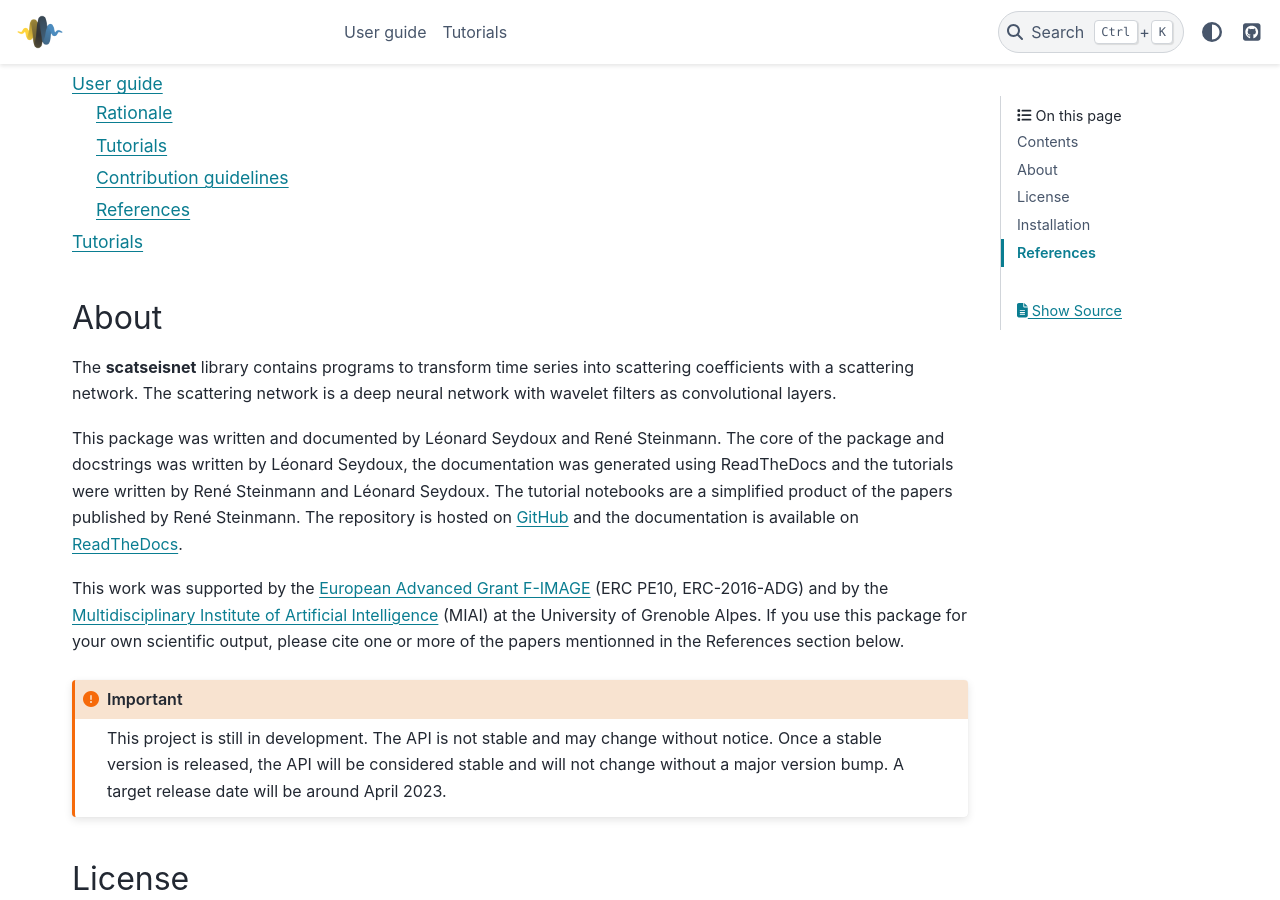
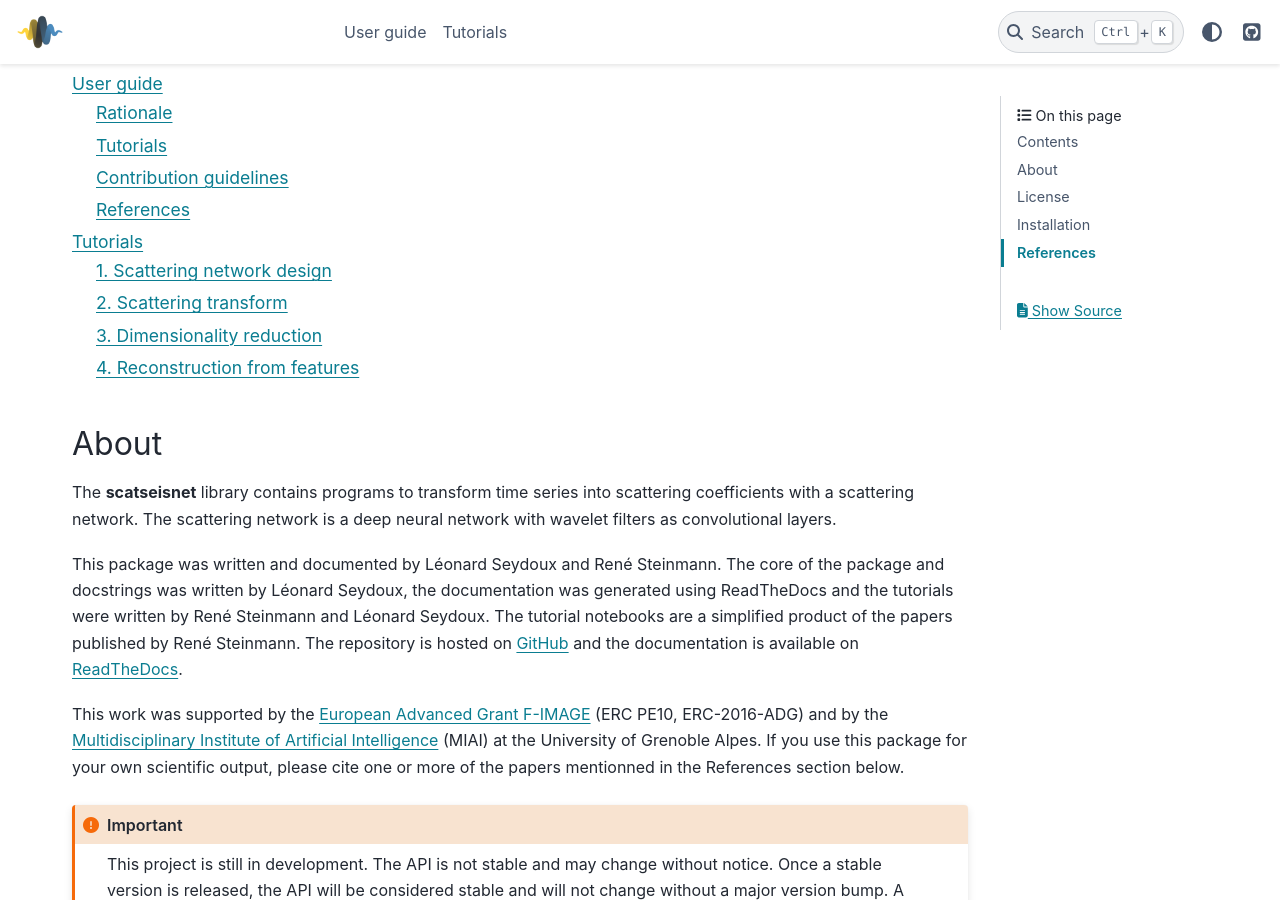
Before and after one commit to scatseisnet/scatseisnet, a Sphinx documentation site: the page built from docs/source/index.rst, in a window 1280 px wide and 900 px high, scrolled down 516 px. Built offline with Sphinx 7.4.7 and the PyData theme 0.15.4, drawn with Linux system fonts in a browser that asks for light colours; pages that are not in the unit, such as notebooks, are missing from menus; some of the changed lines change nothing that is shown.

Commit message:
Link to new notebooks

```diff
--- a/docs/source/tutorials.rst
+++ b/docs/source/tutorials.rst
@@ -12,8 +12,8 @@ These series of notebook-based tutorials are designed to introduce the reader to
 .. toctree::
    :maxdepth: 2
 
-   tutorials/1_scattering_network_design
-   tutorials/2_scattering_transform
-   tutorials/3_dimensionality_reduction
-   tutorials/4_weights_and_reconstruction
+   tutorials/1_design
+   tutorials/2_transformation
+   tutorials/3_reduction
+   tutorials/4_reconstruction
    tutorials/5_clustering
```
